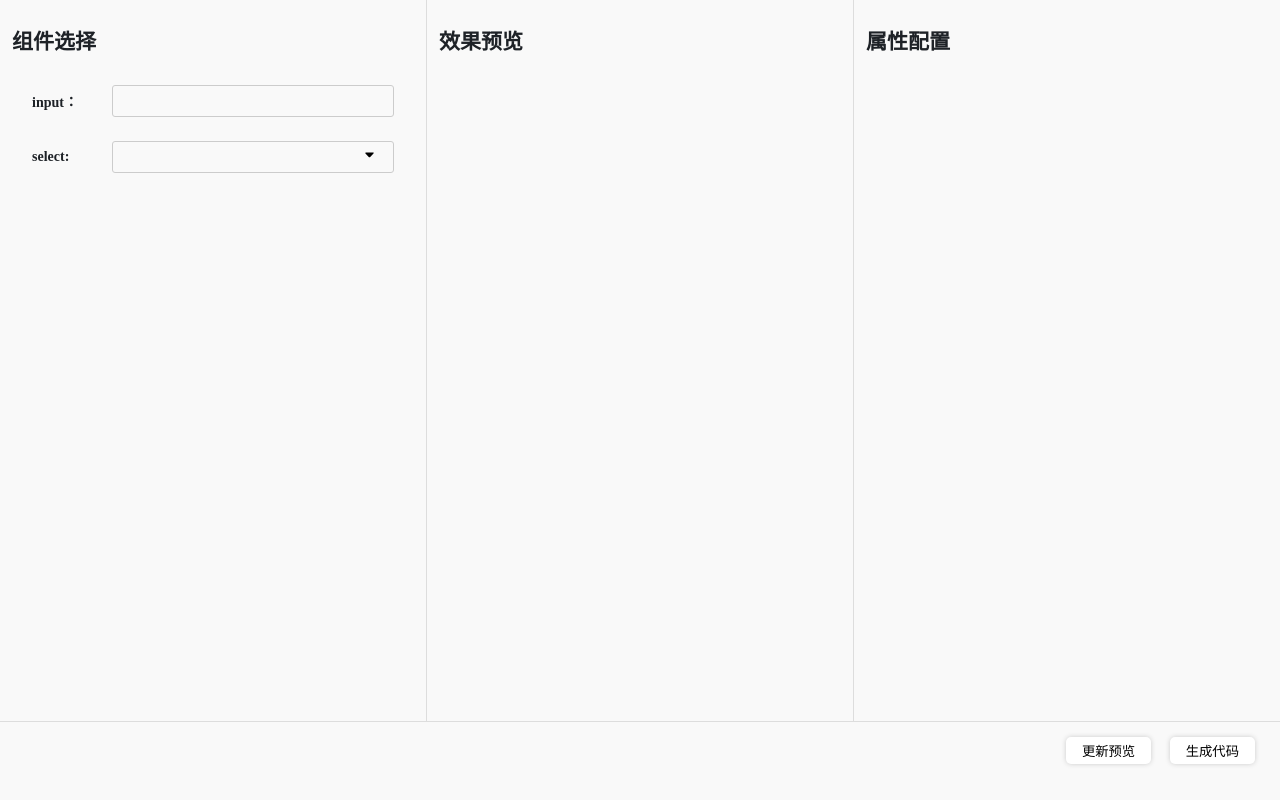
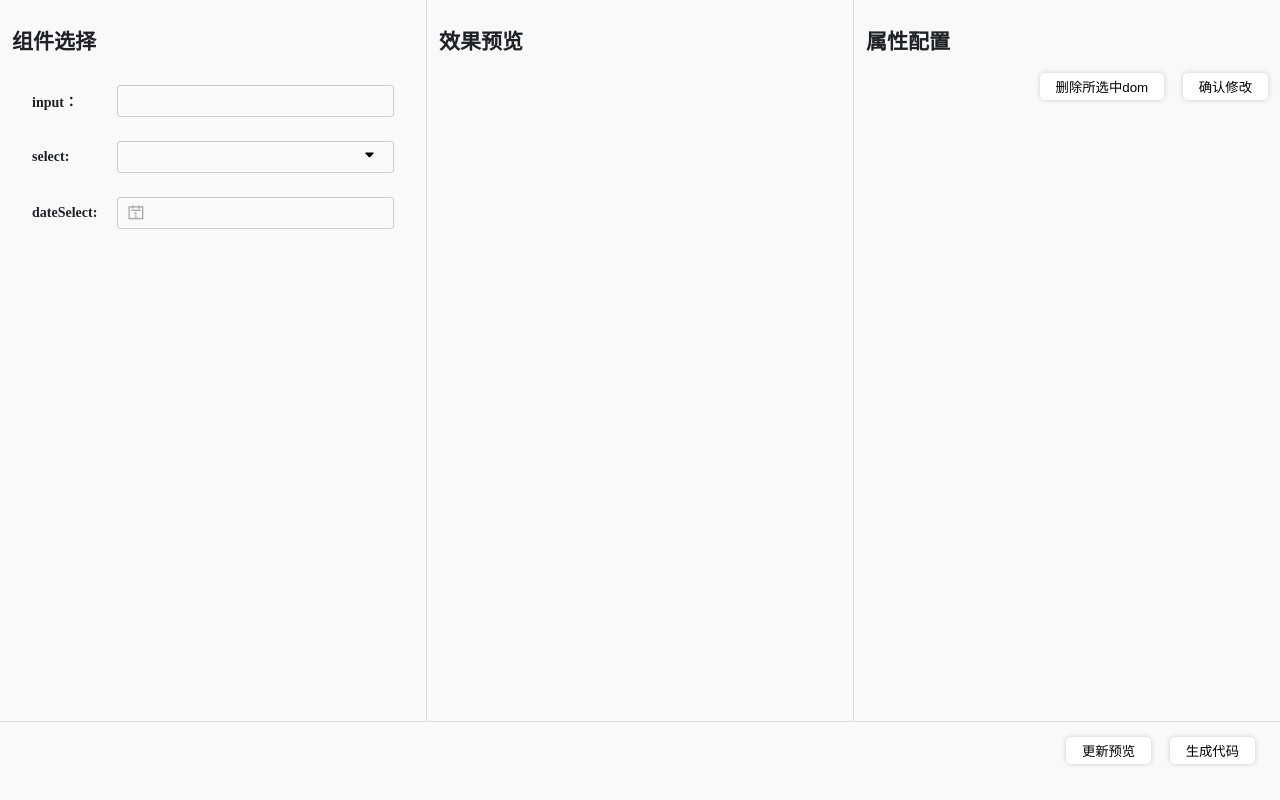
Before and after one commit to lskAtGithub/fengtao-web, a website: page view/index.html in a window 1280 px wide. Drawn offline with Linux system fonts and the light colour scheme.

Commit message:
可视化生成代码配置

```diff
--- a/package.json
+++ b/package.json
@@ -52,21 +52,21 @@
           "group": "navigation"
         },
         {
-          "when": "resourceLangId == javascript",
+          "when": "resourceLangId == vue",
           "command": "fengtao-web.editCode",
           "group": "z_commands"
         }
       ],
       "editor/title": [
         {
-          "when": "resourceLangId == javascript",
+          "when": "resourceLangId == vue",
           "command": "fengtao-web.editCode",
           "group": "navigation"
         }
       ],
       "editor/title/context": [
         {
-          "when": "resourceLangId == javascript",
+          "when": "resourceLangId == vue",
           "command": "fengtao-web.editCode",
           "group": "navigation"
         }
--- a/view/index.html
+++ b/view/index.html
@@ -63,6 +63,26 @@
       font-size: 12px;
       color: #1e2227;
       width: 100%;
+    }
+
+    .dateSelect {
+      padding: 0 16px;
+      height: 32px;
+      line-height: 32px;
+      border-radius: 3px;
+      border: 1px solid #ccc;
+      outline: none;
+      text-align: left;
+      font-size: 12px;
+      color: #1e2227;
+      position: relative;
+      width: 100%;
+    }
+
+    .dateSelect > svg {
+      position: absolute;
+      left: 8px;
+      top: 5px;
     }
 
     #tipsModelDom {
@@ -148,7 +168,7 @@
 
     .modules .module-item .label {
       font-weight: 600;
-      width: 80px;
+      width: 85px;
       flex-shrink: 0;
     }
 
@@ -176,6 +196,11 @@
       flex: 1;
     }
 
+    .config-btn {
+      text-align: right;
+      margin-top: 18px;
+    }
+
     .update-preview {
       text-align: right;
       height: 60px;
@@ -192,23 +217,10 @@
     <div id="modules-box" class="app-items">
       <h2 class="title">组件选择</h2>
       <div class="modules">
-        <div class="module-item" onclick="addPreviewArea('input')">
+        <!-- <div class="module-item" onclick="addPreviewArea('input')">
           <div class="label">input：</div>
           <div class="input model"></div>
-        </div>
-      </div>
-      <div class="modules">
-        <div class="module-item" onclick="addPreviewArea('select')">
-          <div class="label">select: </div>
-          <div class="select model">
-            <svg t="1672380398335" class="icon" viewBox="0 0 1024 1024" version="1.1" xmlns="http://www.w3.org/2000/svg"
-              p-id="3458" width="15" height="15">
-              <path
-                d="M787.2 380.8c-9.6-9.6-22.4-12.8-35.2-12.8l-480 3.2c-12.8 0-25.6 3.2-35.2 12.8-19.2 19.2-19.2 48 0 67.2l240 240c0 0 0 0 0 0 0 0 0 0 0 0 3.2 3.2 9.6 6.4 12.8 9.6 0 0 3.2 3.2 3.2 3.2 16 6.4 38.4 3.2 51.2-9.6l240-243.2C806.4 428.8 803.2 400 787.2 380.8z"
-                p-id="3459"></path>
-            </svg>
-          </div>
-        </div>
+        </div> -->
       </div>
     </div>
     <!-- 预览区 -->
@@ -220,11 +232,15 @@
     <div class="app-items">
       <h2 class="title">属性配置</h2>
       <div id="configuration"></div>
+      <div class="config-btn">
+        <button class="button" onclick="removePreviewArea()">删除所选中dom</button>
+        <button class="button" onclick="onChangeAttr()">确认修改</button>
+      </div>
     </div>
   </div>
   <div class="update-preview">
-    <button class="button" id="previewEvent">更新预览</button>
-    <button class="button" id="previewEvent">生成代码</button>
+    <button class="button">更新预览</button>
+    <button class="button">生成代码</button>
   </div>
 
   <div class="mask tipsModel" style="display: none;" onclick="hideTips()"></div>
@@ -236,12 +252,40 @@
   </div>
 
   <script>
-    var configDomList = []
+    // 当前选中的元素
+    var currentActiveIndex = null
+    // preview中所有的dom元素
     var previewDomList = []
-    const preview = document.querySelector('#previewEvent')
-    preview.addEventListener('click', function() {
-      showTips('随便写点tips')
-    })
+    // 组件渲染的dom对象
+    const moduleDom = {
+      input: `<div class="module-item" index="$index" onclick="$clickEvent"> <div class="label">$label：</div> <div class="input model"></div> </div>`,
+      select: `<div class="module-item" index="$index" onclick="$clickEvent"> <div class="label">$label: </div> <div class="select model"> <svg t="1672380398335" class="icon" viewBox="0 0 1024 1024" version="1.1" xmlns="http://www.w3.org/2000/svg" p-id="3458" width="15" height="15"> <path d="M787.2 380.8c-9.6-9.6-22.4-12.8-35.2-12.8l-480 3.2c-12.8 0-25.6 3.2-35.2 12.8-19.2 19.2-19.2 48 0 67.2l240 240c0 0 0 0 0 0 0 0 0 0 0 0 3.2 3.2 9.6 6.4 12.8 9.6 0 0 3.2 3.2 3.2 3.2 16 6.4 38.4 3.2 51.2-9.6l240-243.2C806.4 428.8 803.2 400 787.2 380.8z" p-id="3459"></path> </svg> </div>`,
+      dateSelect: `<div class="module-item" index="$index" onclick="$clickEvent"> <div class="label">$label: </div> <div class="dateSelect model"> <svg t="1672398249238" class="icon" viewBox="0 0 1024 1024" version="1.1" xmlns="http://www.w3.org/2000/svg" p-id="4576" width="20" height="20"><path d="M390.784 128l-0.064 44.416h234.176V128h64v44.416h198.08V832H128V172.416h198.72V128h64zM326.72 235.584l-135.488 0.064v533.12h632.512v-533.12l-134.848-0.064v59.904h-64v-59.904H390.72v59.904h-64v-59.904z m202.432 216.96v254.4h53.888v32.384H426.88v-32.384h59.648V527.68l0.192-9.664 0.448-9.856-45.952 38.784-3.008 1.92-3.072 1.152a13.056 13.056 0 0 1-5.76 0.128 15.296 15.296 0 0 1-4.736-1.92 11.776 11.776 0 0 1-3.264-2.88l-13.376-18.688 86.272-74.112h34.816z m226.816-106.24v64H259.008v-64h496.96z" fill="#A7A3A2" p-id="4577"></path></svg> </div>`,
+    }
+    // 属性渲染的dom对象
+    const configDom = {
+      label: `<div class="configuration-item"> <div class="label">label：</div> <div class="val"><input type="text" value="$value" class="input" data-key="label" placeholder="请输入label值" /></div> </div>`,
+      model: `<div class="configuration-item"> <div class="require label">model：</div> <div class="val"><input type="text" value="$value" data-key="model" class="input" placeholder="请输入双向绑定的字段" /></div> </div>`,
+      data: `<div class="configuration-item"> <div class="require label">数据源：</div> <div class="val"><input type="text" value="$value" data-key="data" class="input" placeholder="请输入数据源的字段" /></div> </div>`,
+      placeholder: `<div class="configuration-item"> <div class="require label">占位符：</div> <div class="val"><input type="text" value="$value" data-key="placeholder" class="input" placeholder="请输入占位符" /></div> </div>`,
+    }
+    // 枚举, 控制选中的对象应该有哪些属性
+    const selectorEnum = {
+      input: ['label', 'model', 'placeholder'],
+      select: ['label', 'model', 'data', 'placeholder'],
+      dateSelect: ['label', 'model', 'placeholder']
+    }
+
+    function moduleRender() {
+      const modules = document.querySelector('#modules-box .modules')
+      for (const key in moduleDom) {
+        if (Object.hasOwnProperty.call(moduleDom, key)) {
+          const dom = moduleDom[key];
+          const dataDom = dom.replaceAll('$clickEvent', `addPreviewArea('${key}')`).replaceAll('$label', key)
+          modules.innerHTML += dataDom
+        }
+      }
+    }
 
     function showTips(tipsContent) {
       const tipContent = document.querySelector('#tipContent')
@@ -251,7 +295,6 @@
         item.style.display = 'block'
       })
     }
-
     function hideTips() {
       const tips = document.querySelectorAll('.tipsModel')
       const tipContent = document.querySelector('#tipContent')
@@ -260,7 +303,6 @@
         item.style.display = 'none'
       })
     }
-
     function copy(content) {
       navigator.clipboard.writeText(content)
         .then(() => {
@@ -271,31 +313,82 @@
         })
     }
     function addPreviewArea(type) {
+      const dataItem = { type: type, label: type, data: '', model: '', placeholder: '', }
+      previewDomList.push(dataItem)
+      previewRender()
+    }
+    function removePreviewArea() {
+      const previewItems = document.querySelectorAll('#preview-area .module-item')
+      for (let index = 0; index < previewItems.length; index++) {
+        const node = previewItems[index]
+        if (node.getAttribute('class').indexOf('active') !== -1) {
+          previewDomList.splice(index, 1)
+          previewRender()
+          break
+        }
+      }
+    }
+    function onChangeAttr() {
+      const previewItems = document.querySelectorAll('#preview-area .module-item')
+      const configurations = document.querySelectorAll('#configuration .configuration-item')
+      const configurationObj = {}
+      for (let index = 0; index < configurations.length; index++) {
+        const node = configurations[index]
+        const ipt = node.querySelector('.val .input')
+        const label = ipt.getAttribute('data-key')
+        const val = ipt.value
+        configurationObj[label] = val
+      }
+      for (let index = 0; index < previewItems.length; index++) {
+        const node = previewItems[index]
+        if (node.getAttribute('class').indexOf('active') !== -1) {
+          Object.assign(previewDomList[index], configurationObj)
+          previewRender()
+          return
+        }
+      }
+    }
+    function previewRender() {
       const area = document.querySelector('#preview-area')
-      const inputModel = `<div class="module-item" onclick="selectorAttr(this, 'input')"> <div class="label">input：</div> <div class="input model"></div> </div>`
-      const selectModel = `<div class="module-item" onclick="selectorAttr(this, 'select')"> <div class="label">select: </div> <div class="select model"> <svg t="1672380398335" class="icon" viewBox="0 0 1024 1024" version="1.1" xmlns="http://www.w3.org/2000/svg" p-id="3458" width="15" height="15"> <path d="M787.2 380.8c-9.6-9.6-22.4-12.8-35.2-12.8l-480 3.2c-12.8 0-25.6 3.2-35.2 12.8-19.2 19.2-19.2 48 0 67.2l240 240c0 0 0 0 0 0 0 0 0 0 0 0 3.2 3.2 9.6 6.4 12.8 9.6 0 0 3.2 3.2 3.2 3.2 16 6.4 38.4 3.2 51.2-9.6l240-243.2C806.4 428.8 803.2 400 787.2 380.8z" p-id="3459"></path> </svg> </div>`
-      if (type === 'input') area.innerHTML += inputModel
-      if (type === 'select') area.innerHTML += selectModel
+
+      area.innerHTML = ''
+      previewDomList.forEach((item, index) => {
+        const domStr = moduleDom[item.type].replaceAll('$label', item.label)
+          .replaceAll('$index', index)
+          .replaceAll('$clickEvent', `selectorAttr(this, '${item.type}')`)
+        area.innerHTML += domStr
+        if (index === previewDomList.length - 1 && currentActiveIndex === null) {
+          currentActiveIndex = index
+        }
+      })
+      const modules = document.querySelectorAll('#preview-area .module-item')
+      if (modules[currentActiveIndex]) {
+        modules[currentActiveIndex].classList.add('active')
+      } else if (modules.length) {
+        currentActiveIndex = 0
+        modules[currentActiveIndex].classList.add('active')
+      } else {
+        currentActiveIndex = null
+        return
+      }
+      const previewItems = document.querySelectorAll('#preview-area .module-item')
+      selectorAttr(previewItems[currentActiveIndex], previewDomList[currentActiveIndex].type)
     }
     function selectorAttr(e, type) {
       const configuration = document.querySelector('#configuration')
-      const preview = document.querySelector('#preview-area')
-      const previewItems = preview.querySelectorAll('.module-item')
+      const previewItems = document.querySelectorAll('#preview-area .module-item')
       previewItems.forEach(item => {
         item.classList.remove('active')
       })
       e.classList.add('active')
-      const label = `<div class="configuration-item"> <div class="label">label：</div> <div class="val"><input type="text" class="input" placeholder="请输入label值" /></div> </div>`
-      const model = `<div class="configuration-item"> <div class="require label">model：</div> <div class="val"><input type="text" class="input" placeholder="请输入双向绑定的字段" /></div> </div>`
-      const data = `<div class="configuration-item"> <div class="require label">数据源：</div> <div class="val"><input type="text" class="input" placeholder="请输入数据源的字段" /></div> </div>`
-      let inputConfig = []
+      currentActiveIndex = e.getAttribute('index')
       configuration.innerHTML = ''
-      if (type === 'input') inputConfig = [label, model]
-      if (type === 'select') inputConfig = [label, model, data]
-      inputConfig.forEach(item => {
-        configuration.innerHTML += item
+      selectorEnum[type].forEach((item, index) => {
+        const dataStr = configDom[item].replaceAll('$value', previewDomList[currentActiveIndex][item])
+        configuration.innerHTML += dataStr
       })
     }
+    moduleRender()
   </script>
 </body>
 
```
